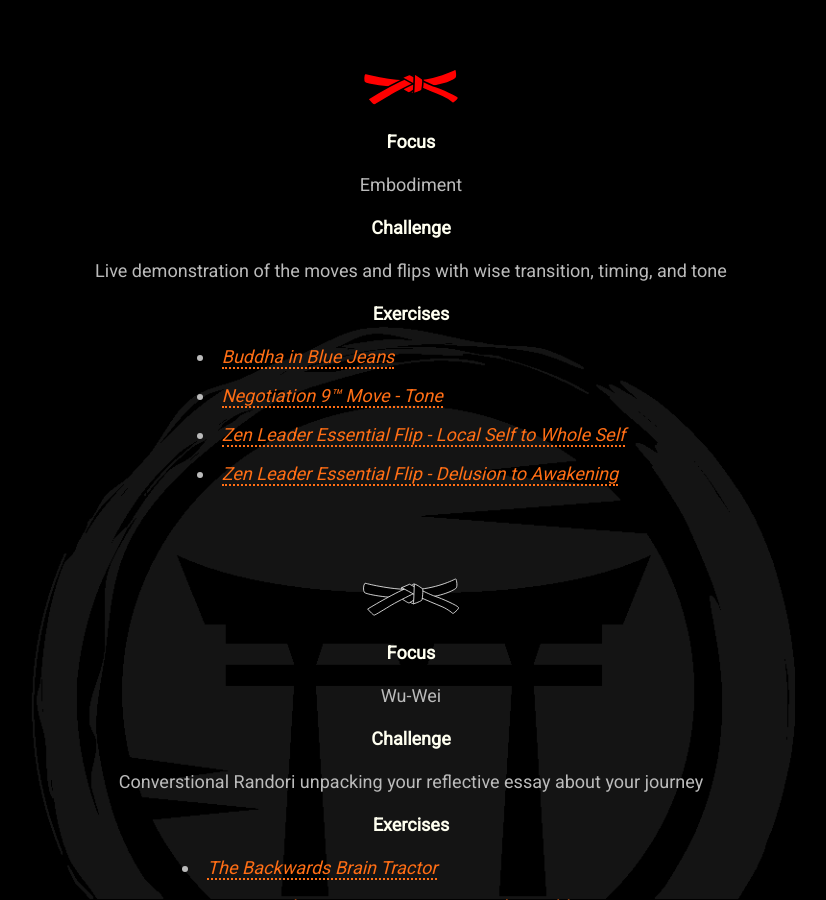
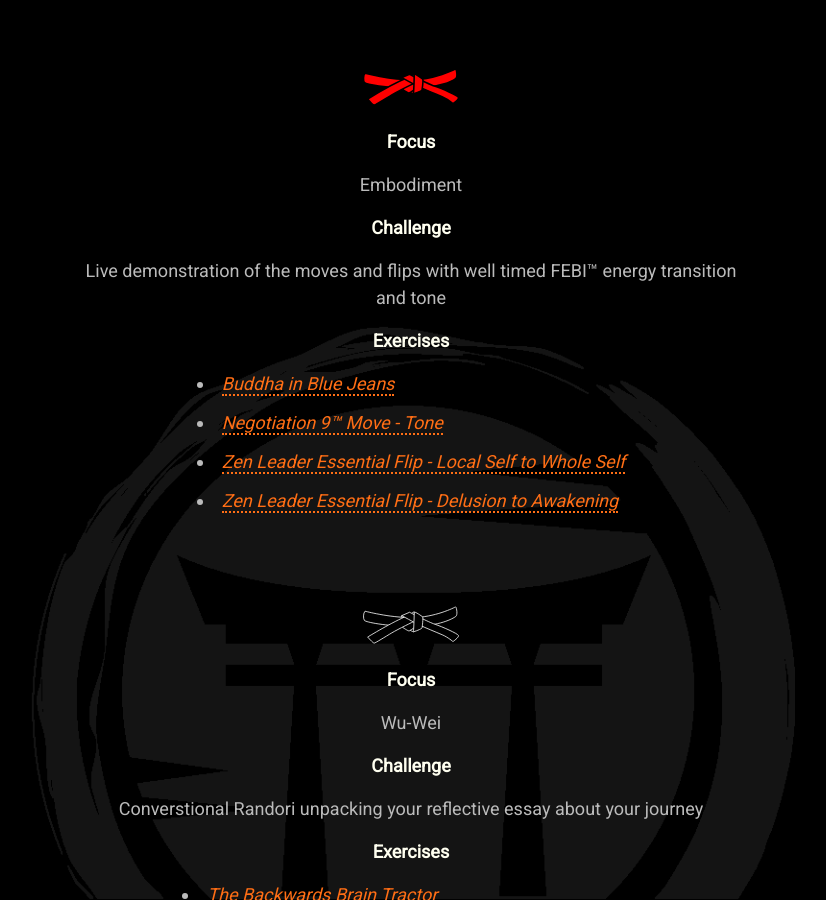
Before and after one commit to mindset-dojo/mindset-dojo.github.io, a Jekyll site: the page built from program.md, in a window 1280 px wide and 900 px high, scrolled down 4948 px. Shown: the whole window, without its empty margins (229-1055 px from the left). Built offline with Jekyll 4.4.1, drawn with Linux system fonts in a browser that asks for light colours; some web fonts are replaced.

Commit message:
feat: Touch up red level challenge

```diff
--- a/_data/program.yaml
+++ b/_data/program.yaml
@@ -116,7 +116,7 @@
       label: 1st Kyu
       level: -1
       focus: Embodiment
-      challenge: Live demonstration of the moves and flips with wise transition, timing, and tone
+      challenge: Live demonstration of the moves and flips with well timed FEBI™ energy transition and tone
       exercises:
         - label: Buddha in Blue Jeans
           url: https://www.youtube.com/watch?v=FYTqRfJyArM
```
